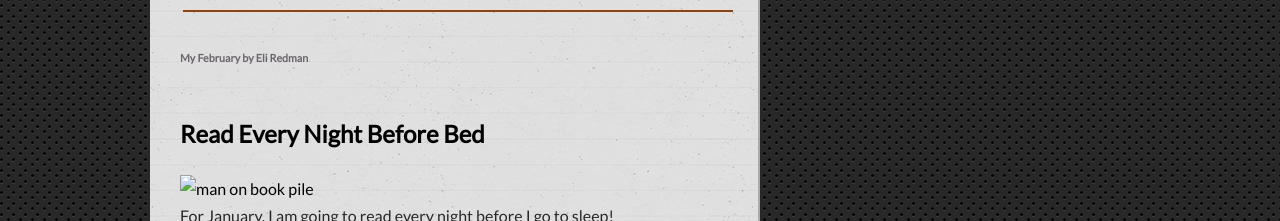
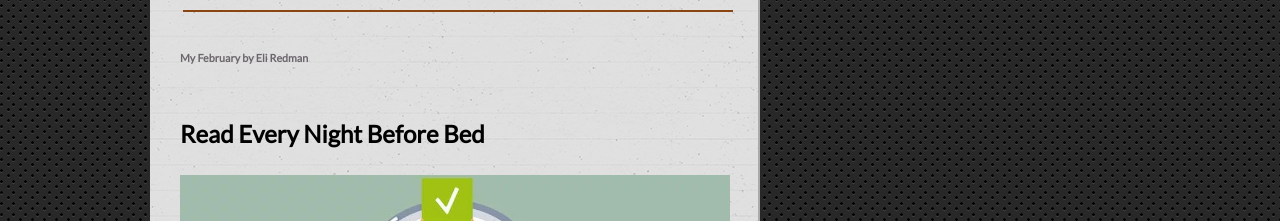
Before and after one commit to JusticeBeav3r/MonthlyBlog, a plain HTML site: page index.html in a window 1280 px wide. Shown: the part 579-800 px from the top of the page. Drawn offline with Linux system fonts and the light colour scheme; files whose address does not match are found by name.

Commit message:
Update index.html

```diff
--- a/index.html
+++ b/index.html
@@ -32,7 +32,7 @@
 						<br>
 
 					 <h2 class="reading">Read Every Night Before Bed</h2>
-					 		<img src="images/book.jpg" alt="man on book pile" id="book">
+					 		<img src="book.jpg" alt="man on book pile" id="book">
 					 				<p>For January, I am going to read every night before I go to sleep!</p>
 
 					 				<div class="line"></div>
```
